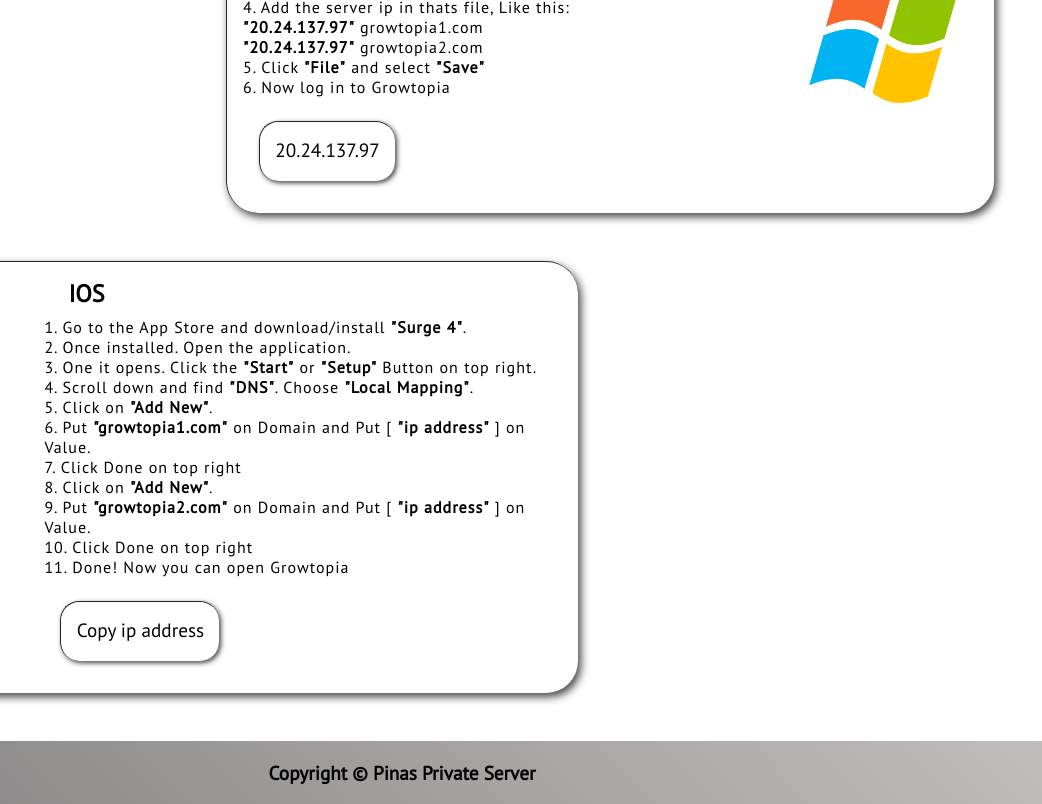
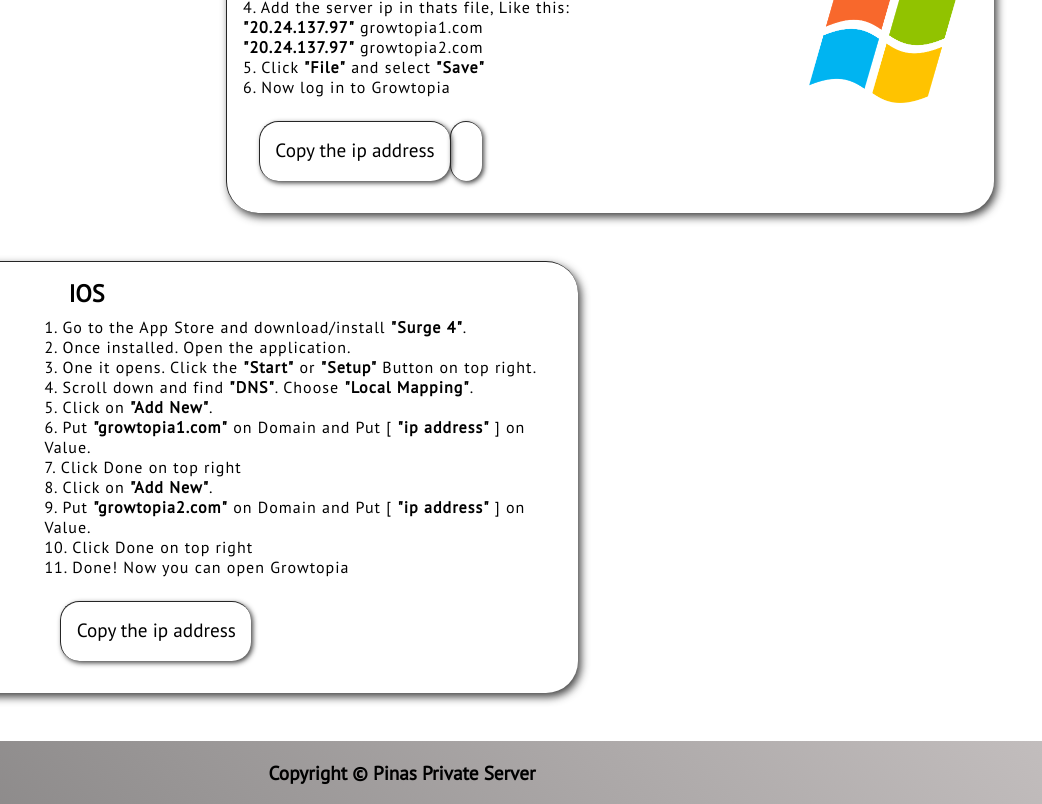
Before and after one commit to pinasprivate/pinaswebsite, a plain HTML site: page index.html in a window 1280 px wide. Shown: the part 2605-3409 px from the top of the page, 238-1280 px from the left. Drawn offline with Linux system fonts and the light colour scheme.

Commit message:
Update index.html

```diff
--- a/index.html
+++ b/index.html
@@ -150,8 +150,8 @@
                             6. Now log in to Growtopia
                         </p>
                         <div class="buttonLink">
-                            <h2 onclick="copyIp('1')">20.24.137.97</h2>
-                            <h3 class="h3Copy">20.24.137.97</h3>
+                            <h2 onclick="copyIp('1')">Copy the ip address<h2>
+                            <h3 class="h3Copy">Copy ip address</h3>
                         </div>
                     </section>
                 </li>
@@ -174,8 +174,8 @@
                             10. Click Done on top right <br>
                             11. Done! Now you can open Growtopia</p>
                         <div class="buttonLink">
-                            <h2 onclick="copyIp('2')">Copy ip address</h2>
-                            <h3 class="h3Copy">You Copy the ip address</h3>
+                            <h2 onclick="copyIp('2')">Copy the ip address</h2>
+                            <h3 class="h3Copy">Copy the ip address</h3>
                         </div>
                     </section>
                 </li>
```
